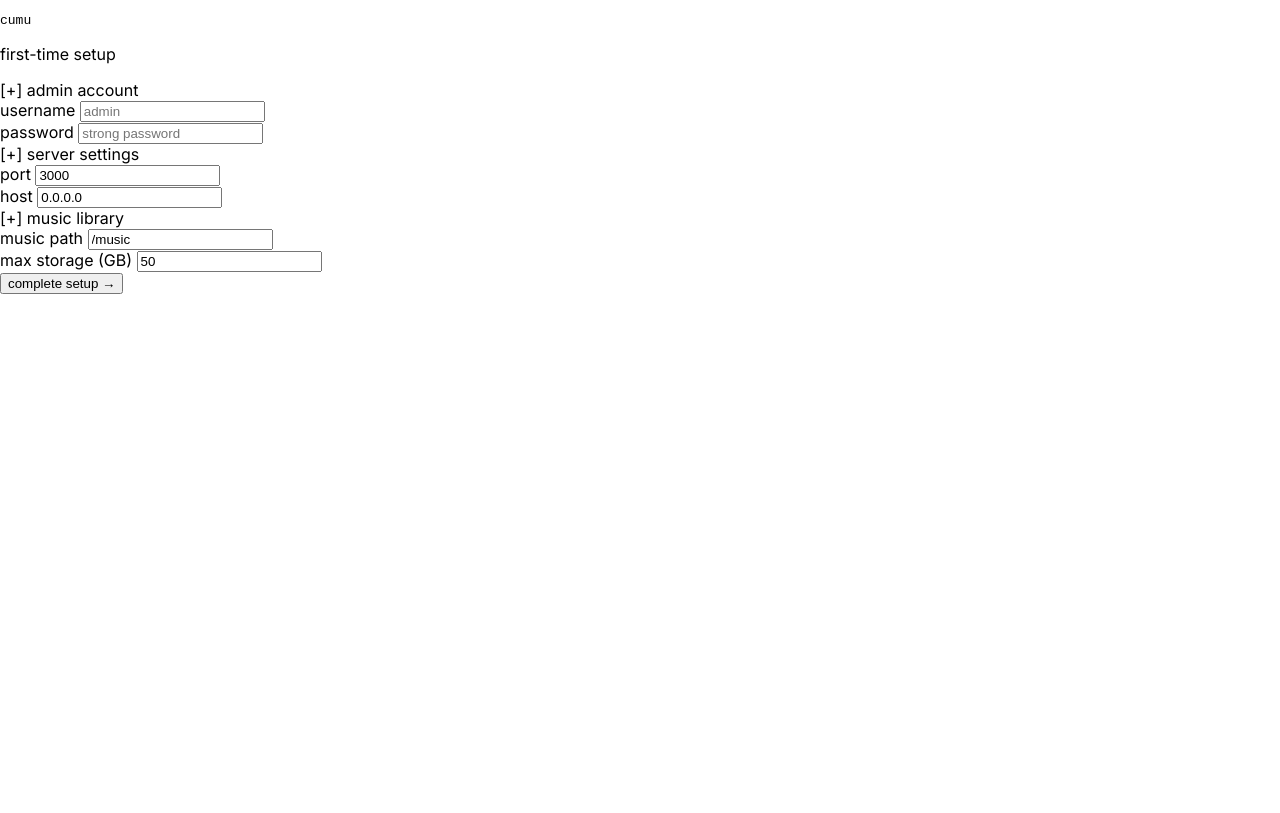
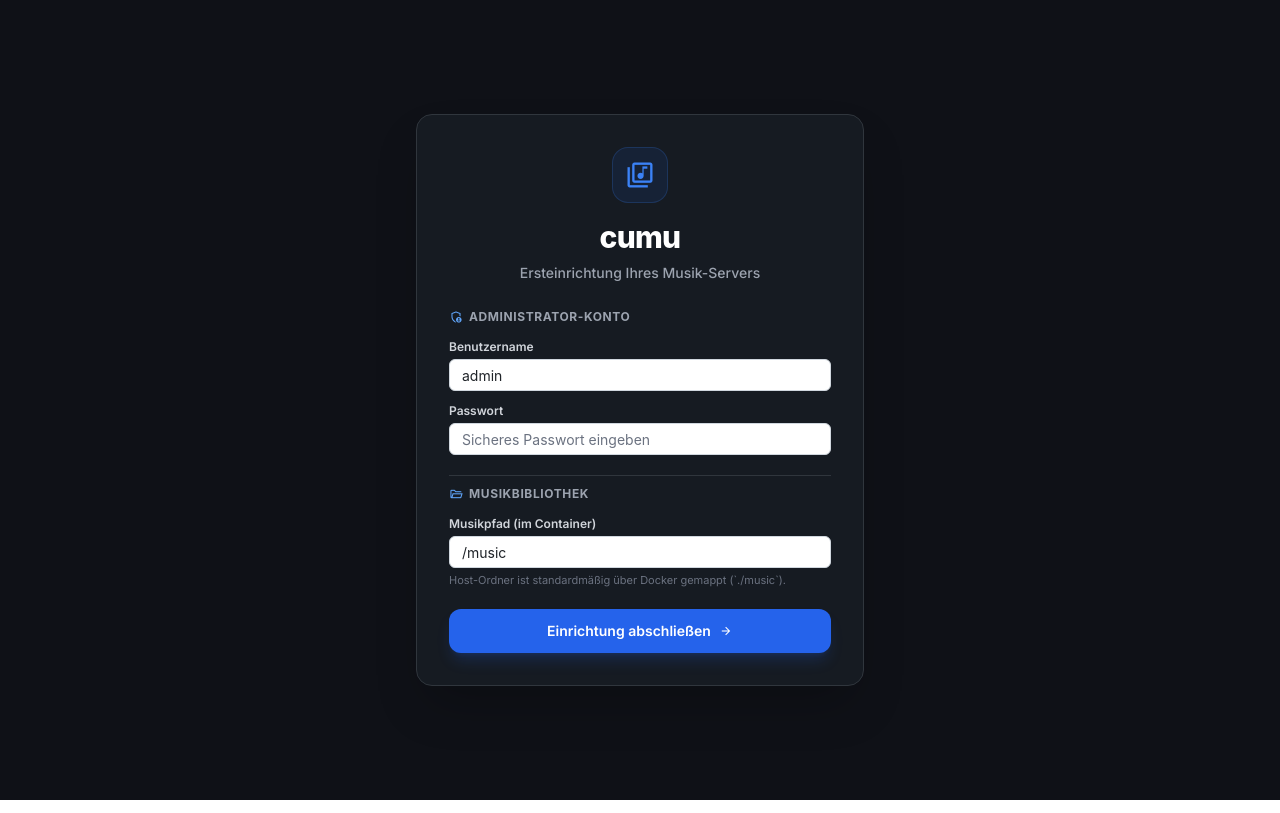
Before and after one commit to Wolfiku/cumu, a website: page public/setup.html in a window 1280 px wide. Drawn offline with nearby package versions, Linux system fonts and the light colour scheme; a web font is replaced by a local one.

Commit message:
fix: redesign setup.html with modern Tailwind CSS card UI and icons

```diff
--- a/public/setup.html
+++ b/public/setup.html
@@ -1,61 +1,97 @@
 <!DOCTYPE html>
-<html lang="de" data-theme="standard">
+<html lang="de" class="h-full">
 <head>
   <meta charset="UTF-8">
   <meta name="viewport" content="width=device-width, initial-scale=1.0">
-  <title>cumu — Setup</title>
+  <title>cumu — First-Time Setup</title>
+  <script src="https://cdn.tailwindcss.com?plugins=forms,container-queries"></script>
+  <link href="https://fonts.googleapis.com/css2?family=Inter:wght@400;500;600;700;800&display=swap" rel="stylesheet">
+  <link href="https://fonts.googleapis.com/css2?family=Material+Symbols+Outlined:wght,FILL@100..700,0..1&display=swap" rel="stylesheet">
   <link rel="stylesheet" href="/css/style.css">
+  <link rel="stylesheet" href="/css/theme-standard.css">
+  <style>
+    body {
+      font-family: 'Inter', -apple-system, BlinkMacSystemFont, sans-serif;
+    }
+  </style>
 </head>
-<body class="setup-page">
-  <div class="setup-container">
-    <div class="setup-header">
-      <pre class="wordmark">cumu</pre>
-      <p class="mute">first-time setup</p>
+<body class="bg-[#0f1117] text-white min-h-screen flex items-center justify-center p-4 sm:p-6 select-none">
+
+  <!-- Main Container -->
+  <div class="w-full max-w-md bg-[#161b22] border border-[#30363d] rounded-2xl p-6 sm:p-8 shadow-2xl space-y-6">
+
+    <!-- Header -->
+    <div class="text-center space-y-2">
+      <div class="inline-flex items-center justify-center w-14 h-14 rounded-2xl bg-blue-600/10 text-blue-500 mb-2 border border-blue-500/20">
+        <span class="material-symbols-outlined text-3xl">library_music</span>
       </div>
-    <form id="setupForm" class="setup-form">
-      <div class="form-section">
-        <label class="section-label">[+] admin account</label>
-        <div class="form-row">
-          <label>username</label>
-          <input type="text" name="username" required placeholder="admin" />
+      <h1 class="text-3xl font-extrabold tracking-tight text-white lowercase">cumu</h1>
+      <p class="text-sm font-medium text-gray-400">Ersteinrichtung Ihres Musik-Servers</p>
     </div>
-        <div class="form-row">
-          <label>password</label>
-          <input type="password" name="password" required placeholder="strong password" />
+
+    <!-- Setup Form -->
+    <form id="setupForm" class="space-y-5">
+
+      <!-- Section: Admin Account -->
+      <div class="space-y-3">
+        <h2 class="text-xs font-bold uppercase tracking-wider text-gray-400 flex items-center gap-1.5">
+          <span class="material-symbols-outlined text-sm text-blue-400">admin_panel_settings</span>
+          Administrator-Konto
+        </h2>
+
+        <div>
+          <label class="block text-xs font-semibold text-gray-300 mb-1">Benutzername</label>
+          <input type="text" name="username" required placeholder="z. B. admin" value="admin"
+                 class="w-full px-3.5 py-2.5 bg-[#0d1117] border border-[#30363d] rounded-xl text-sm text-white placeholder-gray-500 focus:outline-none focus:border-blue-500 focus:ring-1 focus:ring-blue-500 transition-all">
+        </div>
+
+        <div>
+          <label class="block text-xs font-semibold text-gray-300 mb-1">Passwort</label>
+          <input type="password" name="password" required placeholder="Sicheres Passwort eingeben"
+                 class="w-full px-3.5 py-2.5 bg-[#0d1117] border border-[#30363d] rounded-xl text-sm text-white placeholder-gray-500 focus:outline-none focus:border-blue-500 focus:ring-1 focus:ring-blue-500 transition-all">
         </div>
       </div>
-      <div class="form-section">
-        <label class="section-label">[+] server settings</label>
-        <div class="form-row">
-          <label>port</label>
-          <input type="number" name="port" value="3000" placeholder="3000" />
-        </div>
-        <div class="form-row">
-          <label>host</label>
-          <input type="text" name="host" value="0.0.0.0" placeholder="0.0.0.0" />
+
+      <!-- Section: Library Config -->
+      <div class="space-y-3 pt-2 border-t border-[#30363d]">
+        <h2 class="text-xs font-bold uppercase tracking-wider text-gray-400 flex items-center gap-1.5">
+          <span class="material-symbols-outlined text-sm text-blue-400">folder_open</span>
+          Musikbibliothek
+        </h2>
+
+        <div>
+          <label class="block text-xs font-semibold text-gray-300 mb-1">Musikpfad (im Container)</label>
+          <input type="text" name="musicPath" value="/music" required placeholder="/music"
+                 class="w-full px-3.5 py-2.5 bg-[#0d1117] border border-[#30363d] rounded-xl text-sm text-white placeholder-gray-500 focus:outline-none focus:border-blue-500 focus:ring-1 focus:ring-blue-500 transition-all">
+          <p class="text-[11px] text-gray-500 mt-1">Host-Ordner ist standardmäßig über Docker gemappt (`./music`).</p>
         </div>
       </div>
-      <div class="form-section">
-        <label class="section-label">[+] music library</label>
-        <div class="form-row">
-          <label>music path</label>
-          <input type="text" name="musicPath" value="/music" required placeholder="/music" />
-        </div>
-        <div class="form-row">
-          <label>max storage (GB)</label>
-          <input type="number" name="maxStorageGb" value="50" placeholder="50" step="0.1" />
-        </div>
-      </div>
-      <div id="setupError" class="error-msg" style="display:none"></div>
-      <button type="submit" class="btn-primary">complete setup &rarr;</button>
+
+      <!-- Error Box -->
+      <div id="setupError" class="hidden p-3 rounded-xl bg-red-500/10 border border-red-500/30 text-red-400 text-xs font-medium text-center"></div>
+
+      <!-- Submit Button -->
+      <button type="submit" id="submitBtn"
+              class="w-full py-3 px-4 bg-blue-600 hover:bg-blue-500 active:bg-blue-700 text-white text-sm font-semibold rounded-xl transition-all duration-200 shadow-lg shadow-blue-600/20 flex items-center justify-center gap-2 cursor-pointer">
+        <span>Einrichtung abschließen</span>
+        <span class="material-symbols-outlined text-sm">arrow_forward</span>
+      </button>
     </form>
   </div>
+
   <script>
     document.getElementById('setupForm').addEventListener('submit', async (e) => {
       e.preventDefault();
-      const data = Object.fromEntries(new FormData(e.target));
+      const form = e.target;
+      const data = Object.fromEntries(new FormData(form));
       const errEl = document.getElementById('setupError');
-      errEl.style.display = 'none';
+      const btn = document.getElementById('submitBtn');
+
+      errEl.classList.add('hidden');
+      btn.disabled = true;
+      btn.innerHTML = '<span class="material-symbols-outlined animate-spin text-sm">sync</span> <span>Richte Server ein...</span>';
+
+      try {
         const res = await fetch('/auth/setup', {
           method: 'POST',
           headers: { 'Content-Type': 'application/json' },
@@ -63,10 +99,16 @@
         });
         const json = await res.json();
         if (json.ok || json.success) {
-        window.location.href = '/';
+          btn.innerHTML = '<span class="material-symbols-outlined text-sm">check</span> <span>Erfolgreich! Weiterleitung...</span>';
+          setTimeout(() => { window.location.href = '/'; }, 600);
         } else {
-        errEl.textContent = json.error || 'Setup failed';
-        errEl.style.display = 'block';
+          throw new Error(json.error || 'Einrichtung fehlgeschlagen');
+        }
+      } catch (err) {
+        errEl.textContent = err.message || 'Einrichtung konnte nicht abgeschlossen werden.';
+        errEl.classList.remove('hidden');
+        btn.disabled = false;
+        btn.innerHTML = '<span>Einrichtung abschließen</span> <span class="material-symbols-outlined text-sm">arrow_forward</span>';
       }
     });
   </script>
```
Lines whose indentation alone changed are shown as unchanged.
